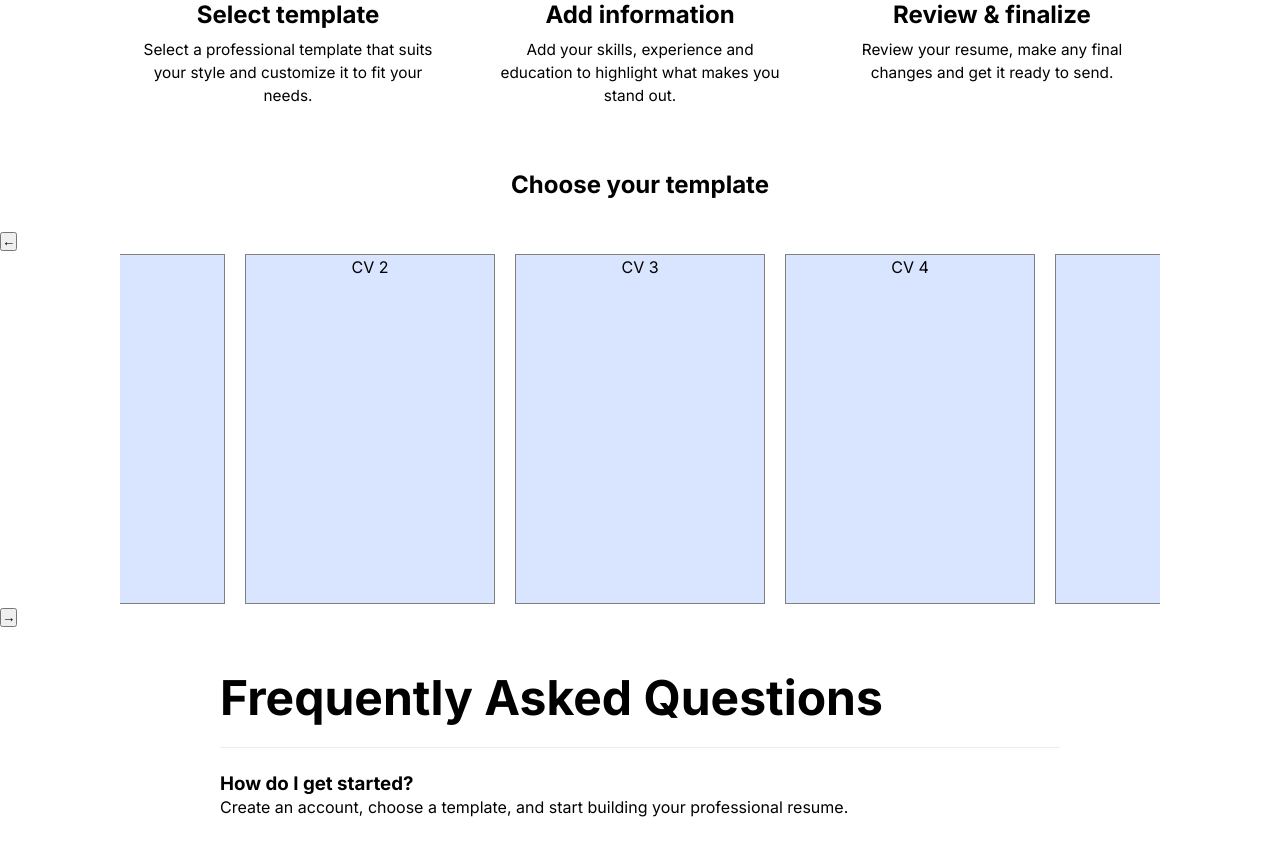
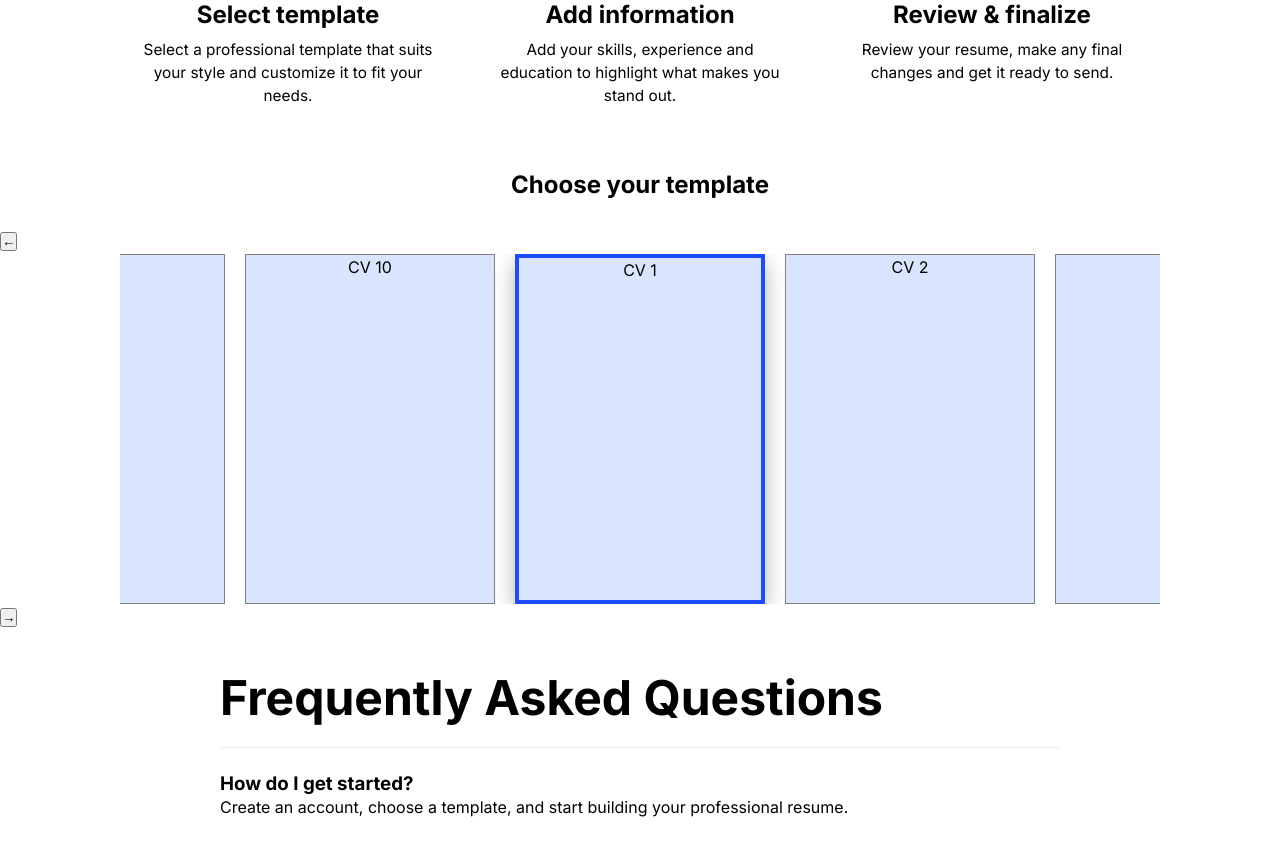
Before and after one commit to Gajwerixon/django-cv-builder, a Django app: page / in a window 1280 px wide. Shown: the part 1339-2185 px from the top of the page. Run offline with Django 5.2, Linux system fonts and the light colour scheme.

Commit message:
template gallery works

```diff
--- a/core/templates/core/home.html
+++ b/core/templates/core/home.html
@@ -207,11 +207,17 @@
 
         <div class="gallery-track">
 
-            <div class="cv">CV 1</div>
-            <div class="cv">CV 2</div>
-            <div class="cv">CV 3</div>
-            <div class="cv">CV 4</div>
-            <div class="cv">CV 5</div>
+            <div class="cv" data-index="7">CV 8</div>
+            <div class="cv" data-index="8">CV 9</div>
+            <div class="cv" data-index="9">CV 10</div>
+
+            <div class="cv active" data-index="0">CV 1</div>
+            <div class="cv" data-index="1">CV 2</div>
+            <div class="cv" data-index="2">CV 3</div>
+            <div class="cv" data-index="3">CV 4</div>
+            <div class="cv" data-index="4">CV 5</div>
+            <div class="cv" data-index="5">CV 6</div>
+            <div class="cv" data-index="6">CV 7</div>
 
         </div>
 
--- a/static/css/home.css
+++ b/static/css/home.css
@@ -404,7 +404,7 @@
 .gallery-track {
     display: flex;
     gap: 20px;
-    transform: translateX(-145px);
+    transform: translateX(-415px);
     transition: transform 0.4s ease;
 }
 
@@ -416,6 +416,12 @@
     border: 1px solid gray;
     text-align: center;
     justify-content: center;
+}
+
+.cv.active {
+    box-shadow: 0 8px 20px rgba(0, 0, 0, 0.3);
+    border-color: var(--color-primary);
+    border-width: 4px;
 }
 
 
```
Also changed, not shown: static/js/main.js (+80 -21 lines).
